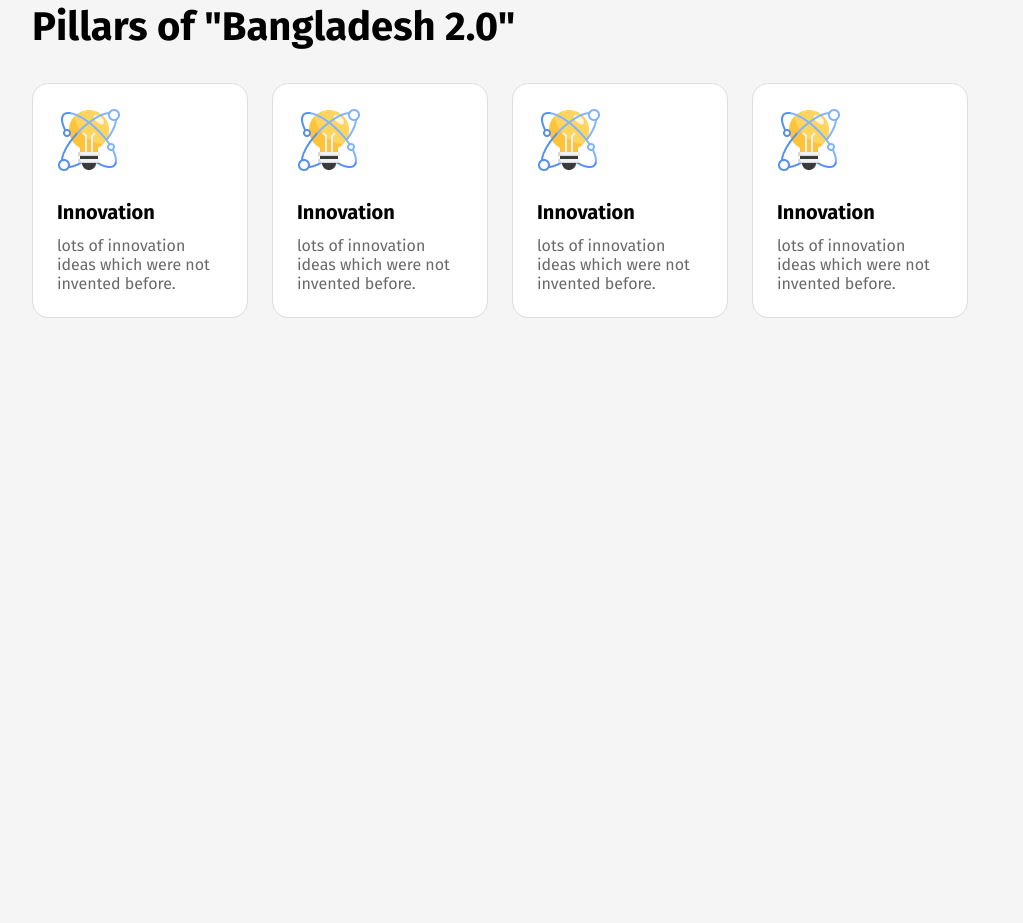
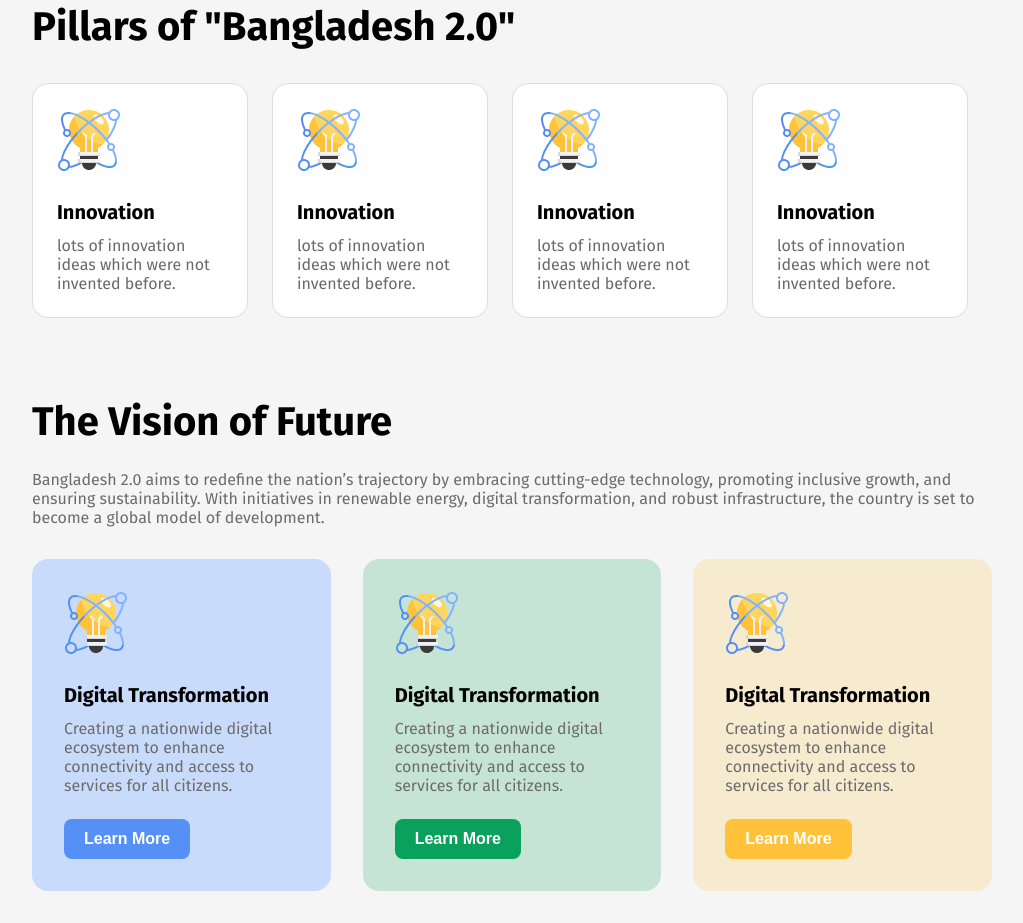
Before and after one commit to srsohan210/first-asignment, a plain HTML site: page index.html in a window 1280 px wide. Shown: the part 841-1764 px from the top of the page, without its empty margins (128-1151 px from the left). Before the commit the page ends 1159 px from the top, so only its background shows below. Drawn offline with Linux system fonts and the light colour scheme.

Commit message:
vision title added

```diff
--- a/index.html
+++ b/index.html
@@ -23,56 +23,44 @@
       <div class="text1">
         <p class="bd1">Bangladesh 2.0</p>
         <p class="idea">
-                Idea,innovation , <br>
-                vision and challanges in <br>
+          Idea,innovation , <br />
+          vision and challanges in <br />
           New Bangladesh.
         </p>
-            <button class="btn2">
-                Explore New Bangladesh
-            </button>
+        <button class="btn2">Explore New Bangladesh</button>
       </div>
       <div class="pic1">
-            <img src="assets/hero.png" alt="" class="chobi">
+        <img src="assets/hero.png" alt="" class="chobi" />
       </div>
     </div>
     <div class="secondsection">
       <div class="text2">
-            <h1 class="pillar">
-                Pillars of "Bangladesh 2.0"
-            </h1>
+        <h1 class="pillar">Pillars of "Bangladesh 2.0"</h1>
         <div class="allbox">
           <div class="box">
-                    <img src="assets/card-icon.png" alt="" class="pic11">
-                    <p class="pname">
-                        Innovation
-                    </p>
+            <img src="assets/card-icon.png" alt="" class="pic11" />
+            <p class="pname">Innovation</p>
             <p class="ptext">
               lots of innovation ideas which were not invented before.
             </p>
           </div>
           <div class="box">
-                    <img src="assets/card-icon.png" alt="" class="pic11">
-                    <p class="pname">
-                        Innovation
-                    </p>
+            <img src="assets/card-icon.png" alt="" class="pic11" />
+            <p class="pname">Innovation</p>
             <p class="ptext">
               lots of innovation ideas which were not invented before.
             </p>
           </div>
           <div class="box">
-                    <img src="assets/card-icon.png" alt="" class="pic11">
-                    <p class="pname">
-                        Innovation
-                    </p>
+            <img src="assets/card-icon.png" alt="" class="pic11" />
+            <p class="pname">Innovation</p>
             <p class="ptext">
               lots of innovation ideas which were not invented before.
             </p>
           </div>
           <div class="box">
-                    <img src="assets/card-icon.png" alt="" class="pic11">
-                    <p class="pname">
-                        Innovation
-                    </p>
+            <img src="assets/card-icon.png" alt="" class="pic11" />
+            <p class="pname">Innovation</p>
             <p class="ptext">
               lots of innovation ideas which were not invented before.
             </p>
@@ -80,5 +68,56 @@
         </div>
       </div>
     </div>
+    <div class="visionsection">
+      <div class="vtitle">The Vision of Future</div>
+      <div class="vtext">
+        Bangladesh 2.0 aims to redefine the nation’s trajectory by embracing
+        cutting-edge technology, promoting inclusive growth, and ensuring
+        sustainability. With initiatives in renewable energy, digital
+        transformation, and robust infrastructure, the country is set to become
+        a global model of development.
+      </div>
+      <div class="vframe">
+        <div class="frame frame1">
+          <img src="assets/card-icon.png" alt="" class="lite" />
+          <p class="vtile">
+            Digital Transformation
+          </p>
+          <p class="vtext2">
+            Creating a nationwide digital ecosystem to enhance connectivity and
+            access to services for all citizens.
+          </p>
+          <button class="visionbtn" id="blue">
+            Learn More
+          </button>
+        </div>
+        <div class="frame frame2">
+            <img src="assets/card-icon.png" alt="" class="lite" />
+            <p class="vtile">
+              Digital Transformation
+            </p>
+            <p class="vtext2">
+              Creating a nationwide digital ecosystem to enhance connectivity and
+              access to services for all citizens.
+            </p>
+            <button class="visionbtn" id="green">
+              Learn More
+            </button>
+          </div>
+          <div class="frame frame3">
+            <img src="assets/card-icon.png" alt="" class="lite" />
+            <p class="vtile">
+              Digital Transformation
+            </p>
+            <p class="vtext2">
+              Creating a nationwide digital ecosystem to enhance connectivity and
+              access to services for all citizens.
+            </p>
+            <button class="visionbtn" id="orange">
+              Learn More
+            </button>
+          </div>
+      </div>
+    </div>
   </body>
 </html>
--- a/style.css
+++ b/style.css
@@ -86,3 +86,60 @@ body{
     font-size: 16px;
     color: #696969;
 }
+.visionsection{
+    margin: 80px 160px 32px;
+}
+.vtitle{
+    font-size: 40px;
+    font-weight: bold;
+    margin-bottom: 24px;
+}
+.vtext{
+    color: #6b6b6b;
+}
+.vtext2{
+    color: #6b6b6b;
+    margin-bottom: 24px;
+}
+.vframe{
+    display: flex;
+    justify-content: space-between;
+    margin: 32px 0px;
+}
+.vtile{
+    font-size: 20px;
+    font-weight: bold;
+    margin: 24px 0px 12px 0px;
+}
+.frame{
+    width: 411px;
+    padding: 32px;
+    border-radius: 16px;
+}
+.frame1{
+    background-color: #c9dbfa;
+}
+.frame2{
+    background-color: #C6E4D6;
+    margin: 0px 32px;
+}
+.frame3{
+    background-color: #F7EBCF;
+}
+.visionbtn{
+    padding: 11px 20px;
+    border: 0px;
+    font-size: 16px;
+    font-weight: 600;
+    color: #ffffff;
+    border-radius: 8px;
+}
+#blue{
+    background-color: #5490F5;
+}
+#green{
+    background-color: #09A15C;
+}
+#orange{
+    background-color: #FFC239;
+}
```
Lines whose indentation alone changed are shown as unchanged.
